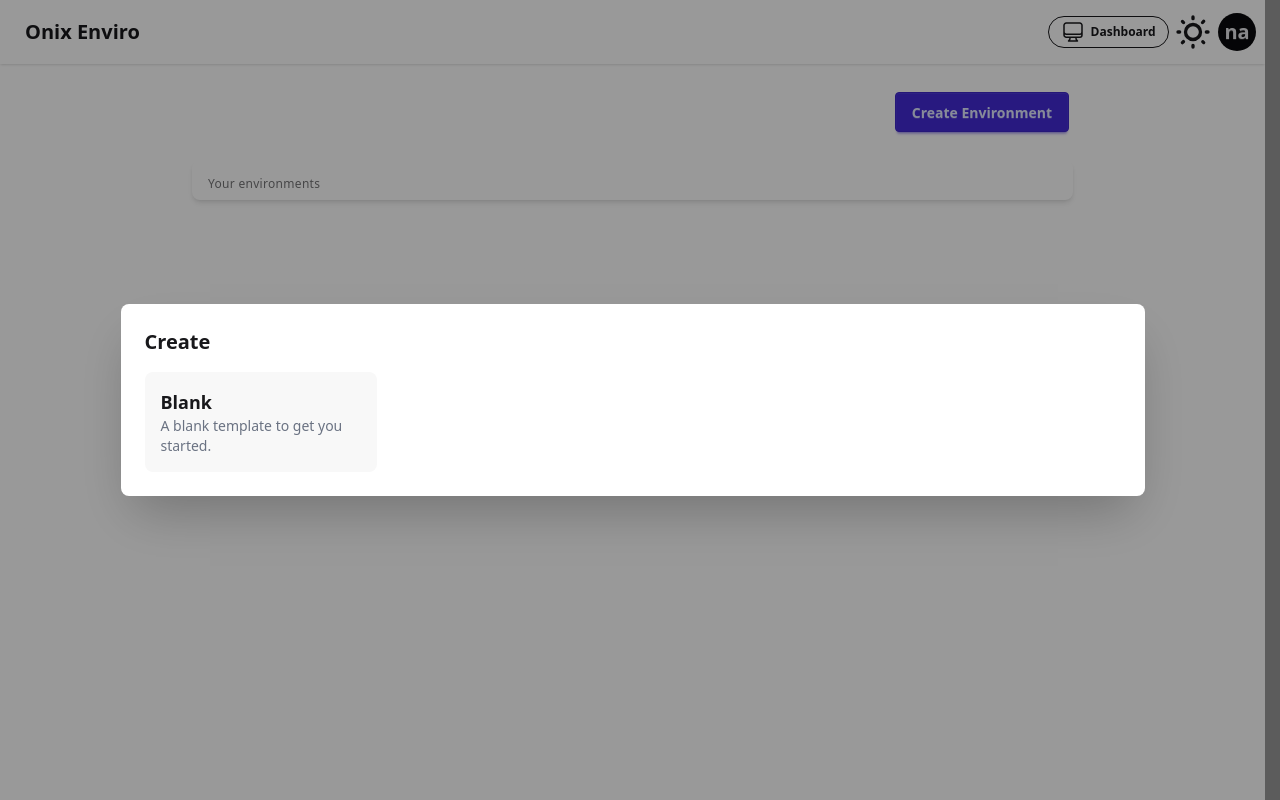
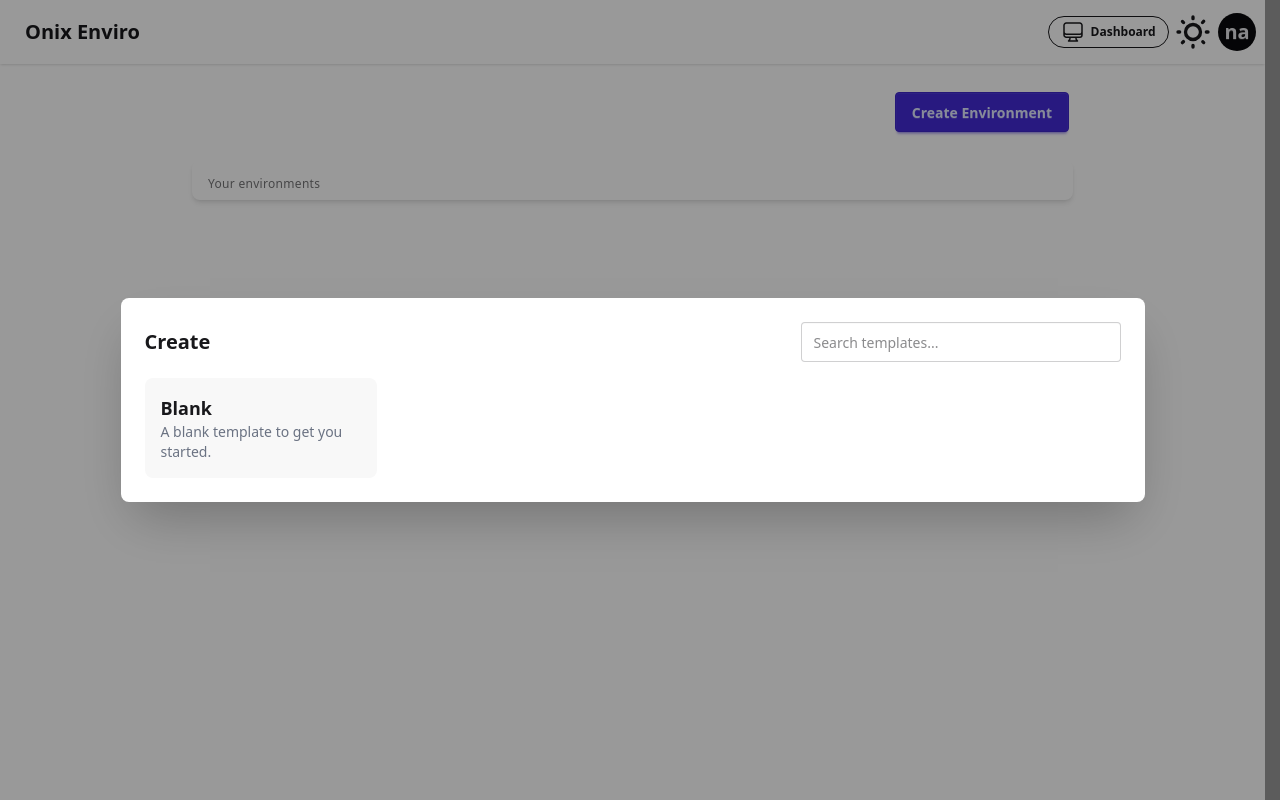
Before and after one commit to ExoOnix/enviro, a Django app: page /dashboard/ in a window 1280 px wide, after a click on "Create Environment". Run offline with Django 5.2, Linux system fonts and the light colour scheme; the visitor is signed in with stand-in values (Sample User, id 1); data that the repository does not hold is empty; style sheets or scripts are compiled from the project's sources; parts of the project's set-up code (start-up, migrations or seed data) failed here and were passed over.

Commit message:
added search

```diff
--- a/apps/dashboard/templates/dashboard.html
+++ b/apps/dashboard/templates/dashboard.html
@@ -18,9 +18,17 @@
 </div>
 
 <!-- Modal -->
-<dialog id="create_modal" class="modal" x-data="{ step: 'select', selectedTemplate: '', selectedTemplateName: '', envName: '' }" @reset-step.window="step = 'select'; envName = ''; selectedTemplate = '';">
+<dialog id="create_modal" class="modal" x-data="{ step: 'select', selectedTemplate: '', selectedTemplateName: '', envName: '', search: '' }" @reset-step.window="step = 'select'; envName = ''; selectedTemplate = ''; search = ''">
   <div class="modal-box w-11/12 max-w-5xl max-h-[80vh] overflow-auto">
-    <h3 class="text-xl font-bold mb-4">Create</h3>
+  <div class="flex justify-between items-center mb-4">
+    <h3 class="text-xl font-bold">Create</h3>
+    <input
+      type="text"
+      placeholder="Search templates..."
+      class="input input-bordered w-full max-w-xs"
+      x-model="search"
+    />
+  </div>
 
     <form
       hx-post="{% url 'create_env' %}"
@@ -30,27 +38,31 @@
         create_modal.close();
         const resetEvent = new CustomEvent('reset-step', { bubbles: true });
         create_modal.dispatchEvent(resetEvent);
-        envName = ''; // Clear the environment name input
-        selectedTemplate = ''; // Clear the selected template
+        envName = '';
+        selectedTemplate = '';
         selectedTemplateName = '';
       }"
     >
+
       <!-- Step 1: Template Selection -->
       <div x-show="step === 'select'" class="grid grid-cols-1 sm:grid-cols-2 md:grid-cols-3 lg:grid-cols-4 gap-4">
+        <template x-if="'blank'.includes(search.toLowerCase()) || search === ''">
           <div class="card bg-base-200 p-4 cursor-pointer hover:bg-base-300 transition"
-             @click="selectedTemplate = 'Blank'; selectedTemplateName='Blank';step = 'name'">
+               @click="selectedTemplate = 'Blank'; selectedTemplateName='Blank'; step = 'name'">
             <h2 class="font-semibold text-lg">Blank</h2>
             <p class="text-sm text-gray-500">A blank template to get you started.</p>
           </div>
+        </template>
 
         {% for template in env_tempates %}
+          <template x-if="'{{ template.name|lower }}'.includes(search.toLowerCase()) || '{{ template.description|lower }}'.includes(search.toLowerCase()) || search === ''">
             <div class="card bg-base-200 p-4 cursor-pointer hover:bg-base-300 transition"
                  @click="selectedTemplate = '{{ template.id }}'; selectedTemplateName = '{{ template.name }}'; step = 'name'">
               <h2 class="font-semibold text-lg">{{ template.name }}</h2>
               <p class="text-sm text-gray-500">{{ template.description }}</p>
             </div>
+          </template>
         {% endfor %}
-        <!-- Add more templates here -->
       </div>
 
       <!-- Step 2: Name the Environment -->
@@ -77,6 +89,7 @@
     <button>close</button>
   </form>
 </dialog>
+
 
 
 
```
Lines whose indentation alone changed are shown as unchanged.
